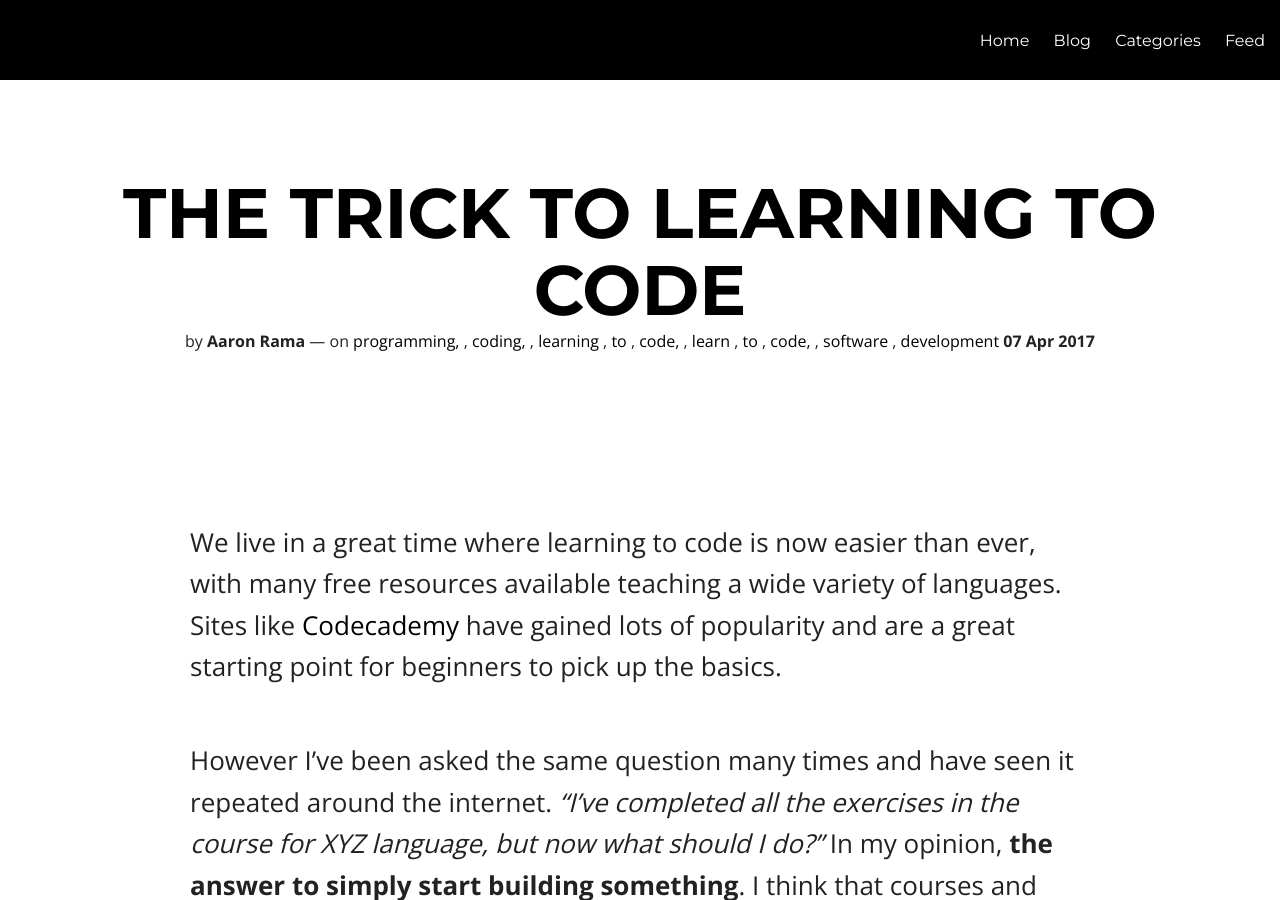
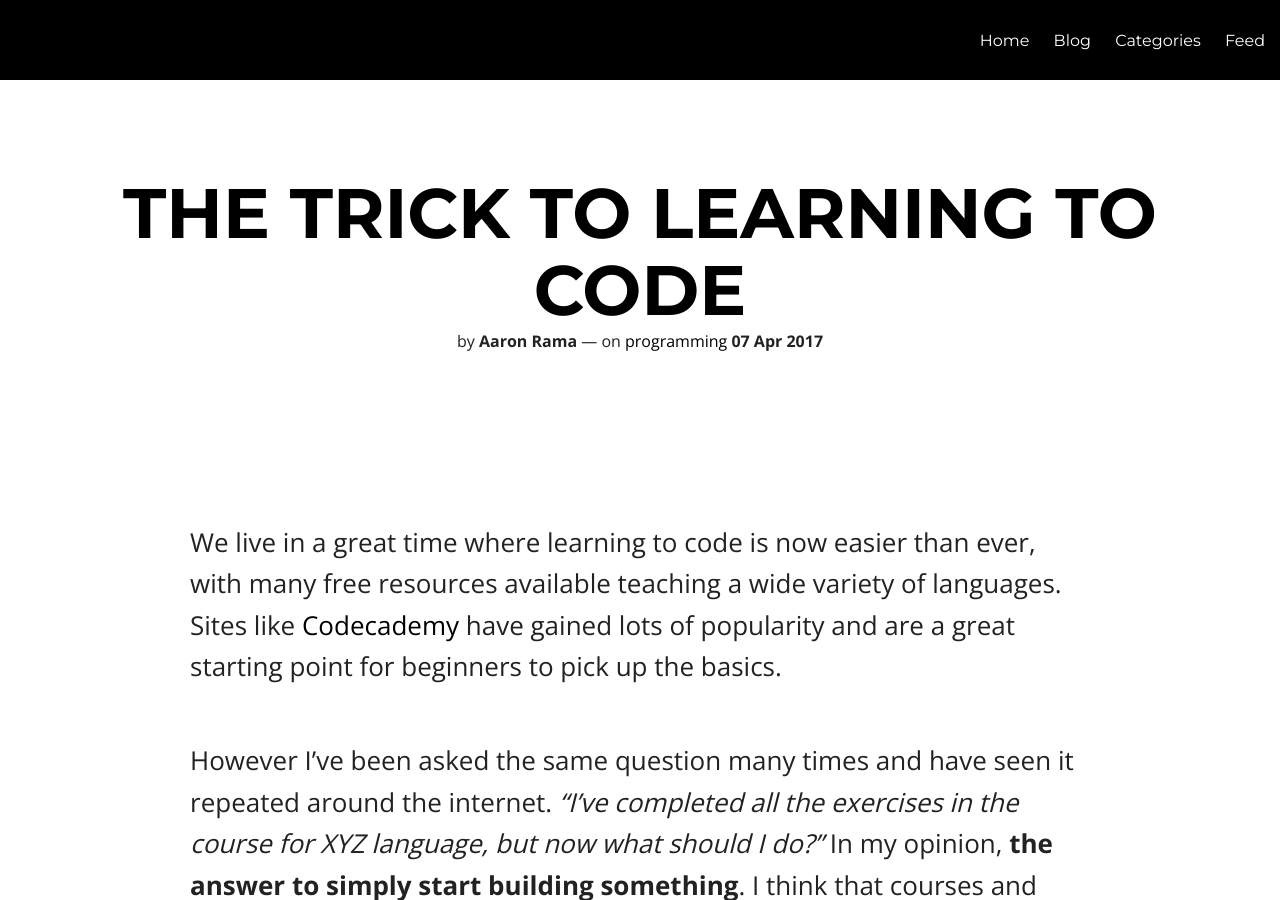
Before and after one commit to Reizar/reizar.github.io, a Jekyll site: the page built from _posts/2017-04-07-the-trick-to-learning-to-code.md, in a window 1280 px wide and 900 px high. Built offline with Jekyll 4.4.1, drawn with Linux system fonts in a browser that asks for light colours; nearby versions of some CDN libraries; comment, search, counter and statistics services are not loaded.

Commit message:
Change tags and meta_title in new blog post.

```diff
--- a/_posts/2017-04-07-the-trick-to-learning-to-code.md
+++ b/_posts/2017-04-07-the-trick-to-learning-to-code.md
@@ -5,8 +5,9 @@ comments: true
 title: The trick to learning to code
 categories:
   - Programming
-tags: 'programming, coding, learning to code, learn to code, software development'
+tags: programming
 description: My thoughts on how to take the next step on your journey of learning to code.
+meta_title: The trick to learning to code
 ---
 We live in a great time where learning to code is now easier than ever, with many free resources available teaching a wide variety of languages. Sites like [Codecademy](http://codecademy.com) have gained lots of popularity and are a great starting point for beginners to pick up the basics.
 
```
